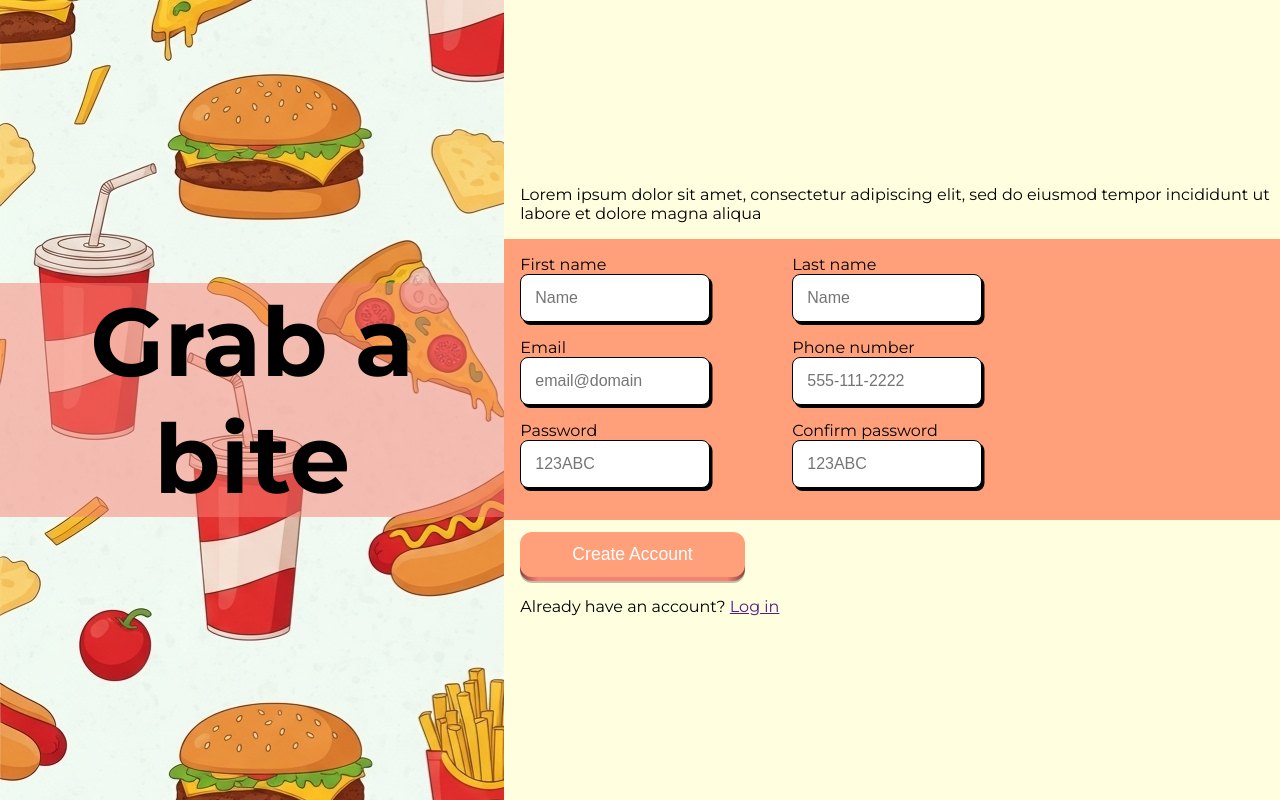
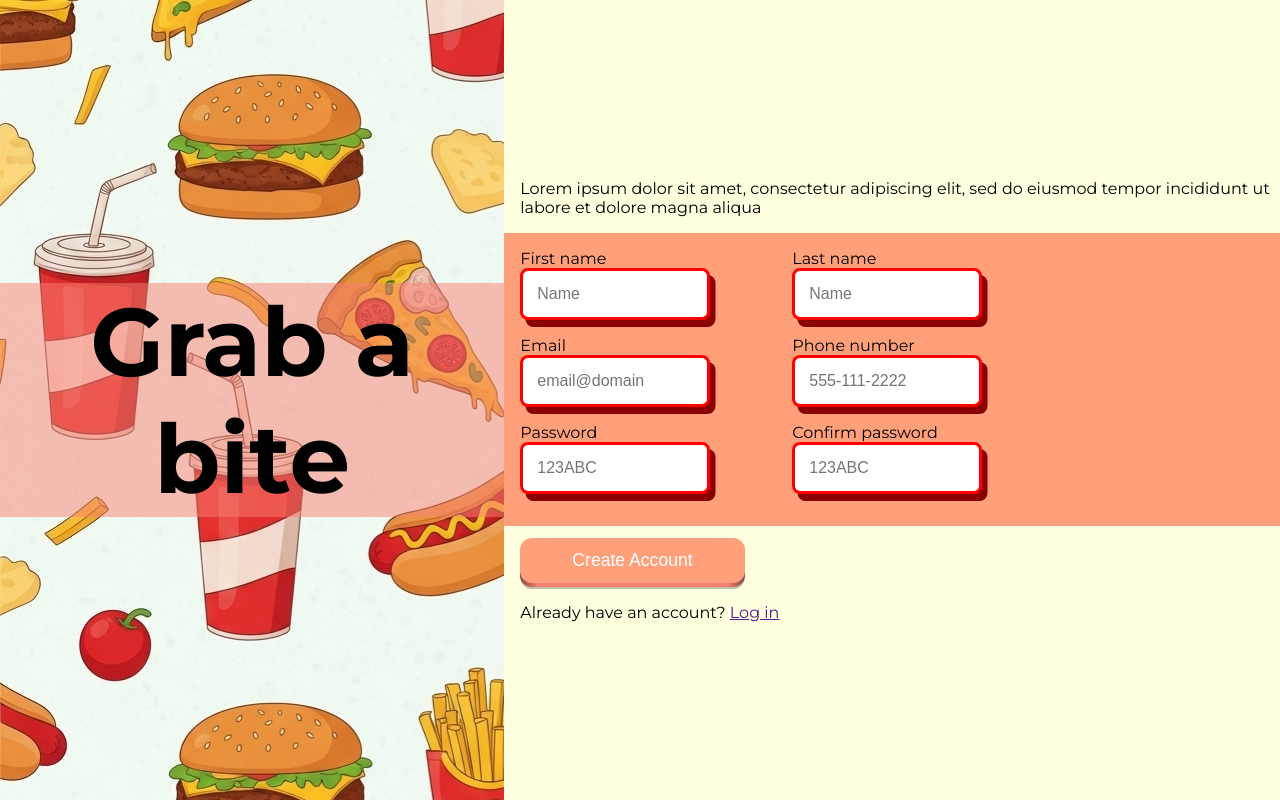
Before and after one commit to SeanSan06/sign-up-form-module, a plain HTML site: page index.html in a window 1280 px wide. Drawn offline with Linux system fonts and the light colour scheme.

Commit message:
Add more validation to the form input

```diff
--- a/index.html
+++ b/index.html
@@ -19,23 +19,23 @@
             <div id="inputs">
                 <div>
                     <label for="first-name">First name</label>
-                    <input class="input-field" type="text" pattern="[A-Za-z]+" name="first-name" placeholder="Name">
+                    <input required class="input-field" type="text" pattern="[A-Za-z]+" name="first-name" placeholder="Name">
                     <label for="email">Email</label>
-                    <input class="input-field" type="email" name="email" placeholder="email@domain">
+                    <input required class="input-field" type="email" name="email" placeholder="email@domain">
                     <label for="password">Password</label>
-                    <input class="input-field" name="password" placeholder="123ABC" id="password">
+                    <input required class="input-field" name="password" placeholder="123ABC" id="password">
                 </div>
                 <div>
                     <label for="last-name">Last name</label>
-                    <input class="input-field" type="text" pattern="[A-Za-z]+" name="last-name" placeholder="Name">
+                    <input required class="input-field" type="text" pattern="[A-Za-z]+" name="last-name" placeholder="Name">
                     <label value="0" for="phone-number">Phone number</label>
-                    <input class="input-field" type="number" min="10" max="13" name="phone-number" placeholder="555-111-2222">
+                    <input required class="input-field" type="text" pattern="[0-9]+" minlength="10" maxlength="13" name="phone-number" placeholder="555-111-2222">
                     <label for="confirm-password">Confirm password</label>
-                    <input class="input-field" name="confirm-password" placeholder="123ABC" id="confirmed-password">
+                    <input required class="input-field" name="confirm-password" placeholder="123ABC" id="confirmed-password">
                 </div>
             </div>
 
-            <button id="create-account-button" type="submit" id="create-account">
+            <button id="create-account-button" type="submit">
                 <span class="shadow"></span>
                 <span class="edge"></span>
                 <span class="front text"> Create Account </span>
--- a/index.js
+++ b/index.js
@@ -1,7 +1,13 @@
 const create_account_button = document.getElementById("create-account-button");
 
-create_account_button.addEventListener("click", (e) => {
+create_account_button.addEventListener("submit", (e) => {
     e.preventDefault();
+
+    if (!form.checkValidity()) {
+        form.reportValidity();
+
+        return;
+    }
 
     const password = document.getElementById("password").value;
     const confirmed_password = document.getElementById("confirmed-password").value;
```
